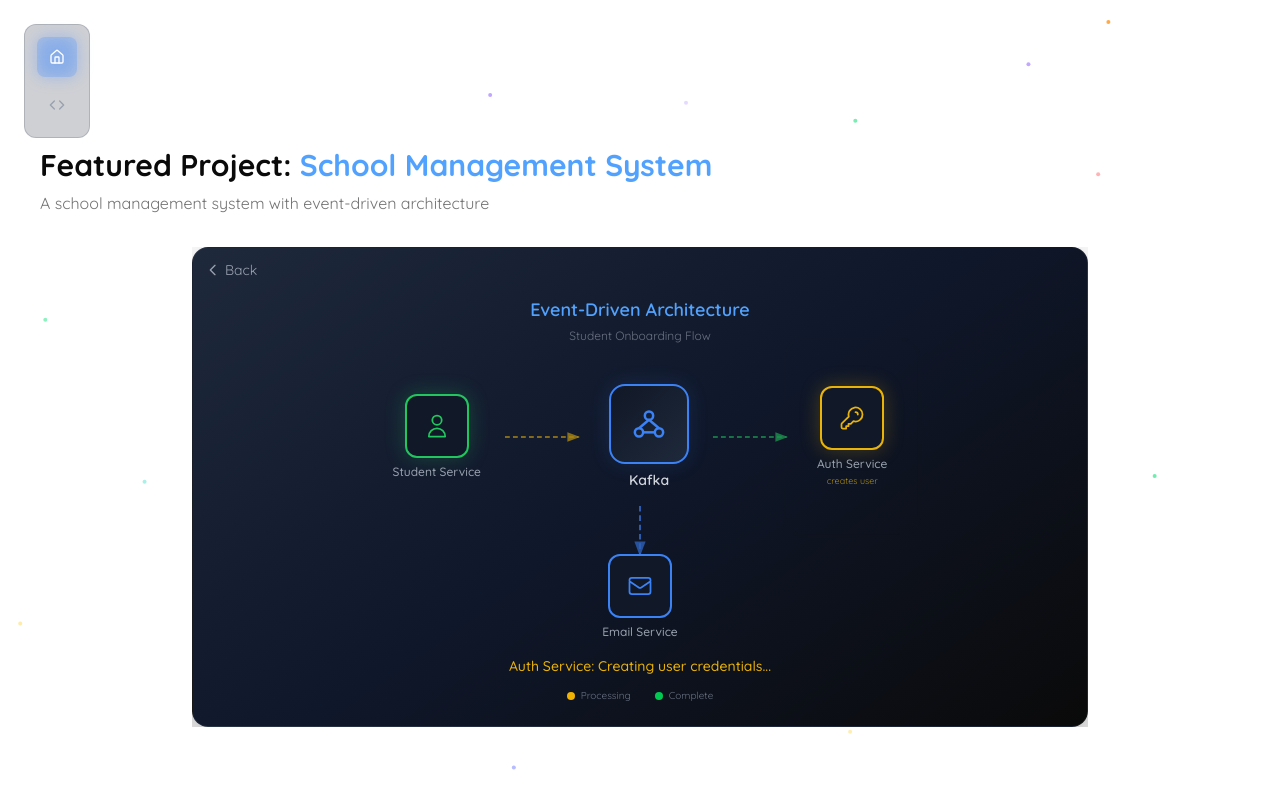
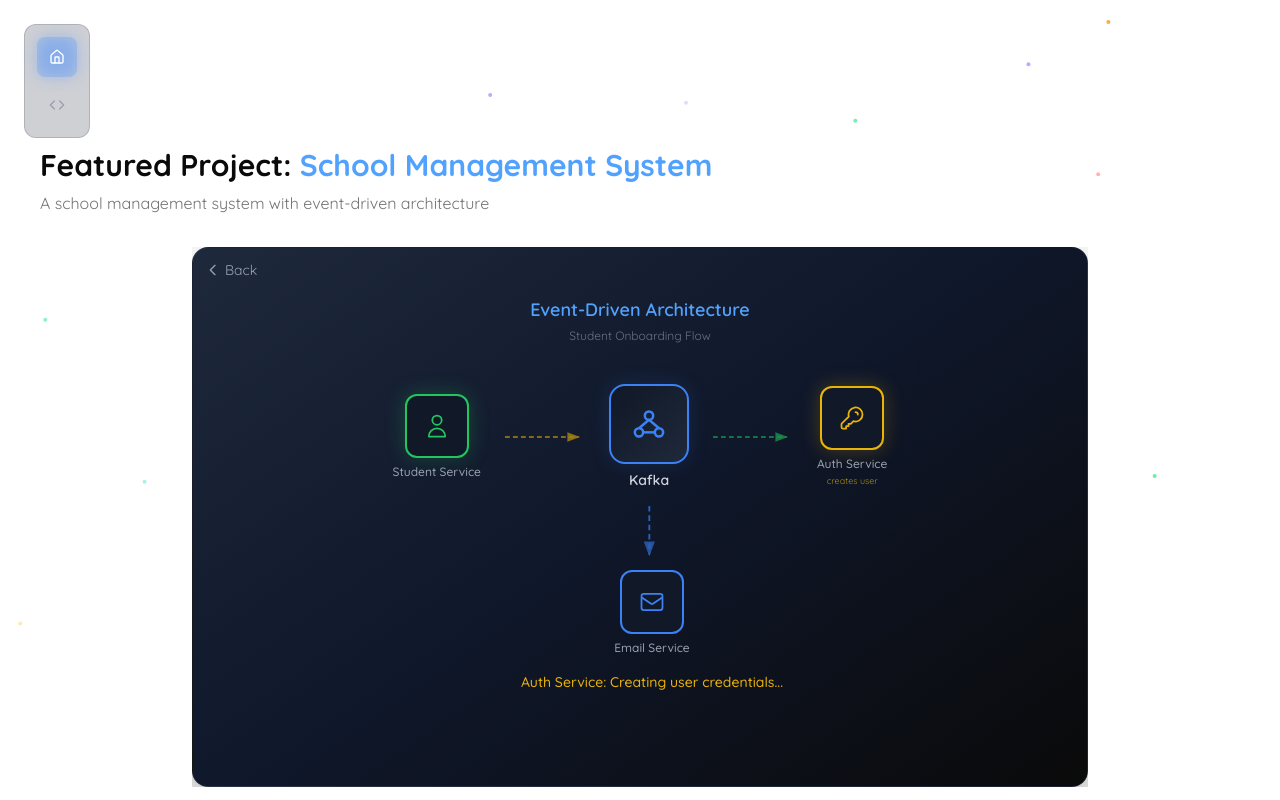
Before and after one commit to masabinhok/portfolio, a Next.js app: page / in a window 1280 px wide. Both pictures are taken after a click on the button "Explore Backend". Shown: the part 757-1557 px from the top of the page. Built offline with nearby package versions, Linux system fonts and the light colour scheme.

Commit message:
fix: adjust layout and dimensions in IcebergShowcase component

```diff
--- a/components/showcase/IcebergShowcase.tsx
+++ b/components/showcase/IcebergShowcase.tsx
@@ -67,7 +67,7 @@
     if (!front || !back) return;
 
     // Expand card height for the backend view (needs more space)
-    const backHeight = 480; // Fixed height for backend view
+    const backHeight = 540; // Fixed height for backend view
     if (card) {
       gsap.to(card, { height: backHeight, duration: 0.4, ease: 'power2.inOut' });
     }
@@ -313,7 +313,7 @@
         {/* ========== BACK SIDE ========== */}
         <div
           ref={backRef}
-          className="absolute inset-0 w-full rounded-2xl overflow-hidden p-4 sm:p-6"
+          className="absolute inset-0 w-full  rounded-2xl overflow-hidden p-4 sm:p-6"
           style={{
             background: 'linear-gradient(145deg, #1e293b 0%, #0f172a 50%, #0a0a0a 100%)',
             boxShadow: '0 25px 80px -12px rgba(0, 0, 0, 0.6)',
@@ -347,9 +347,9 @@
           </div>
 
           {/* Current Event Display */}
-          <div className="text-center mb-2 h-6">
+          <div className="text-center mb-2 h-6 ml-6">
             {getCurrentEvent() && (
-              <span className="inline-block text-yellow-400 bg-yellow-400/10 px-3 py-1 rounded font-mono text-xs sm:text-sm animate-pulse">
+              <span className="inline-block text-yellow-400 px-3 py-1 rounded font-mono text-xs sm:text-xs animate-pulse">
                 {getCurrentEvent()}
               </span>
             )}
@@ -439,9 +439,9 @@
                     <line x1="12" y1="9.5" x2="18" y2="14.5" strokeWidth="1.5"/>
                     <line x1="8.5" y1="17" x2="15.5" y2="17" strokeWidth="1.5"/>
                   </svg>
-                  {getNodeState('kafka') === 'active' && (
-                    <div className="absolute inset-0 rounded-2xl animate-pulse opacity-40" style={{ border: `2px solid ${getNodeColor('active')}` }} />
-                  )}
+                    {/* {getNodeState('kafka') === 'active' && (
+                      <div className="absolute inset-0 rounded-2xl animate-pulse opacity-40" style={{ border: `2px solid ${getNodeColor('active')}` }} />
+                    )} */}
                 </div>
                 <span className="text-gray-300 text-xs sm:text-sm mt-1.5 font-semibold">Kafka</span>
               </div>
@@ -500,14 +500,16 @@
                     </marker>
                   </defs>
                   {/* Line going down from Kafka to Email */}
-                  <path d="M50 0 L50 52" stroke={step >= 5 ? '#22c55e' : '#3b82f6'} strokeWidth="2" strokeDasharray="6,4" markerEnd="url(#arrow3)" fill="none" opacity="0.7">
+                  <path d="M60 0 L60 52" stroke={step >= 5 ? '#22c55e' : '#3b82f6'} strokeWidth="2" strokeDasharray="6,4" markerEnd="url(#arrow3)" fill="none" opacity="0.7">
                     <animate attributeName="stroke-dashoffset" from="0" to="-20" dur="0.8s" repeatCount="indefinite"/>
                   </path>
                 </svg>
                 {step === 4 && (
-                  <span className="absolute top-0 left-1/2 -translate-x-1/2 text-[8px] sm:text-[10px] text-green-400 font-mono whitespace-nowrap">
-                    user.created
-                  </span>
+               <span className="absolute -top-4 left-1/2 -translate-x-[40%] text-[8px] sm:text-[10px] text-green-400 font-mono whitespace-nowrap">
+  user.created
+</span>
+
+
                 )}
                 {/* Traveling dot 2 for user.created (Auth → Kafka) */}
                 <div
@@ -519,7 +521,7 @@
                     borderRadius: '50%',
                     background: 'radial-gradient(circle, #22c55e 0%, #16a34a 100%)',
                     boxShadow: '0 0 12px #22c55e, 0 0 24px #16a34a',
-                    right: '45px',
+                    right: '33px',
                     top: '0',
                     opacity: 0,
                   }}
@@ -531,7 +533,7 @@
             </div>
 
             {/* Email Service at bottom center */}
-            <div className="relative flex flex-col items-center -mt-2">
+            <div className="relative flex flex-col items-center mt-2 ml-6">
               <div
                 className="w-14 h-14 sm:w-16 sm:h-16 rounded-xl flex items-center justify-center transition-all duration-300"
                 style={{
@@ -561,7 +563,7 @@
           </div>
 
           {/* Status Message */}
-          <div className="text-center mt-4">
+          <div className="text-center mt-4 ml-6">
             <p
               className="text-xs sm:text-sm font-medium transition-all duration-300"
               style={{
@@ -572,26 +574,14 @@
             </p>
             {step === 6 && (
               <p className="text-[10px] sm:text-xs text-gray-500 mt-1">
-                Welcome email sent with login credentials ✉️
+                Welcome email sent with login credentials
               </p>
             )}
           </div>
 
-          {/* Legend */}
-          <div className="flex justify-center gap-4 sm:gap-6 mt-3 text-[9px] sm:text-[10px] text-gray-500">
-            <div className="flex items-center gap-1.5">
-              <div className="w-2 h-2 rounded-full bg-yellow-500" />
-              <span>Processing</span>
-            </div>
-            <div className="flex items-center gap-1.5">
-              <div className="w-2 h-2 rounded-full bg-green-500" />
-              <span>Complete</span>
-            </div>
-          </div>
-
           {/* Replay button */}
           {step === 6 && (
-            <div className="text-center mt-2">
+            <div className="text-center mt-2 ml-6">
               <button
                 onClick={() => {
                   const dot1 = dot1Ref.current;
```
